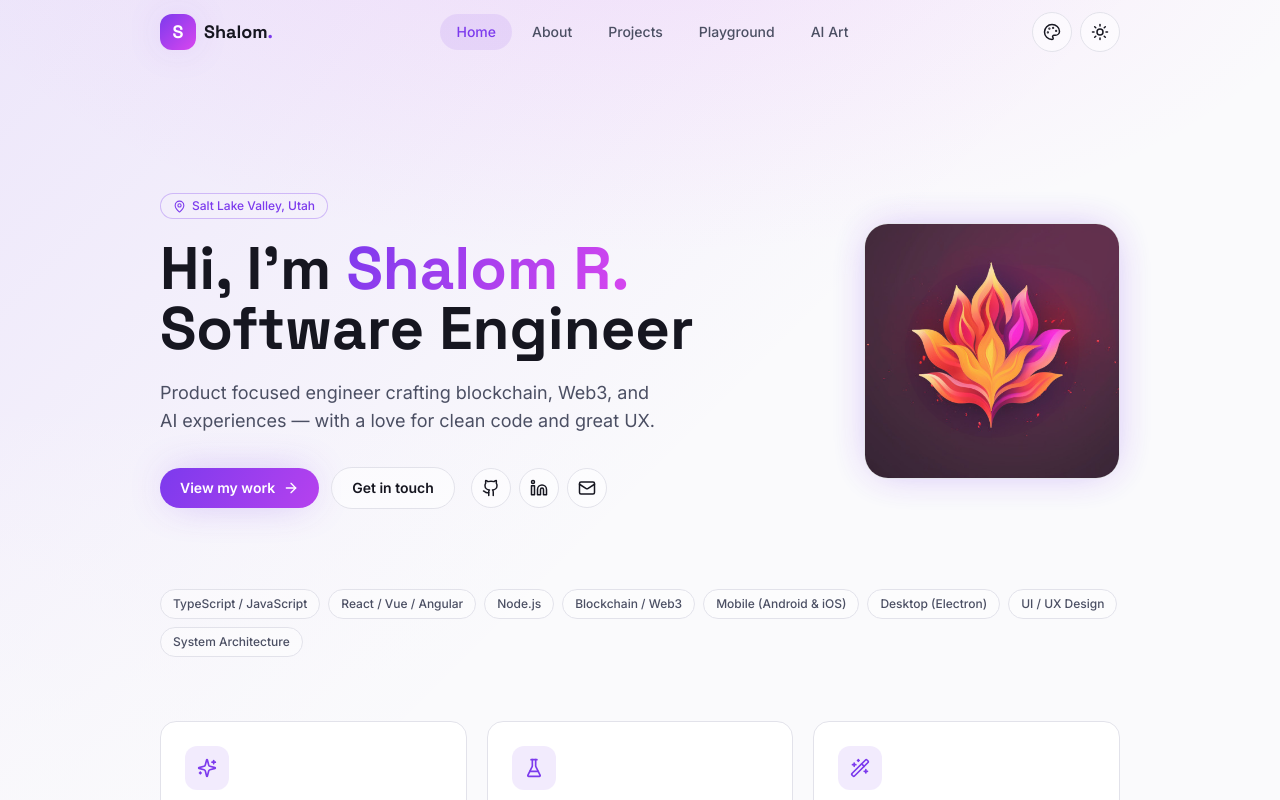
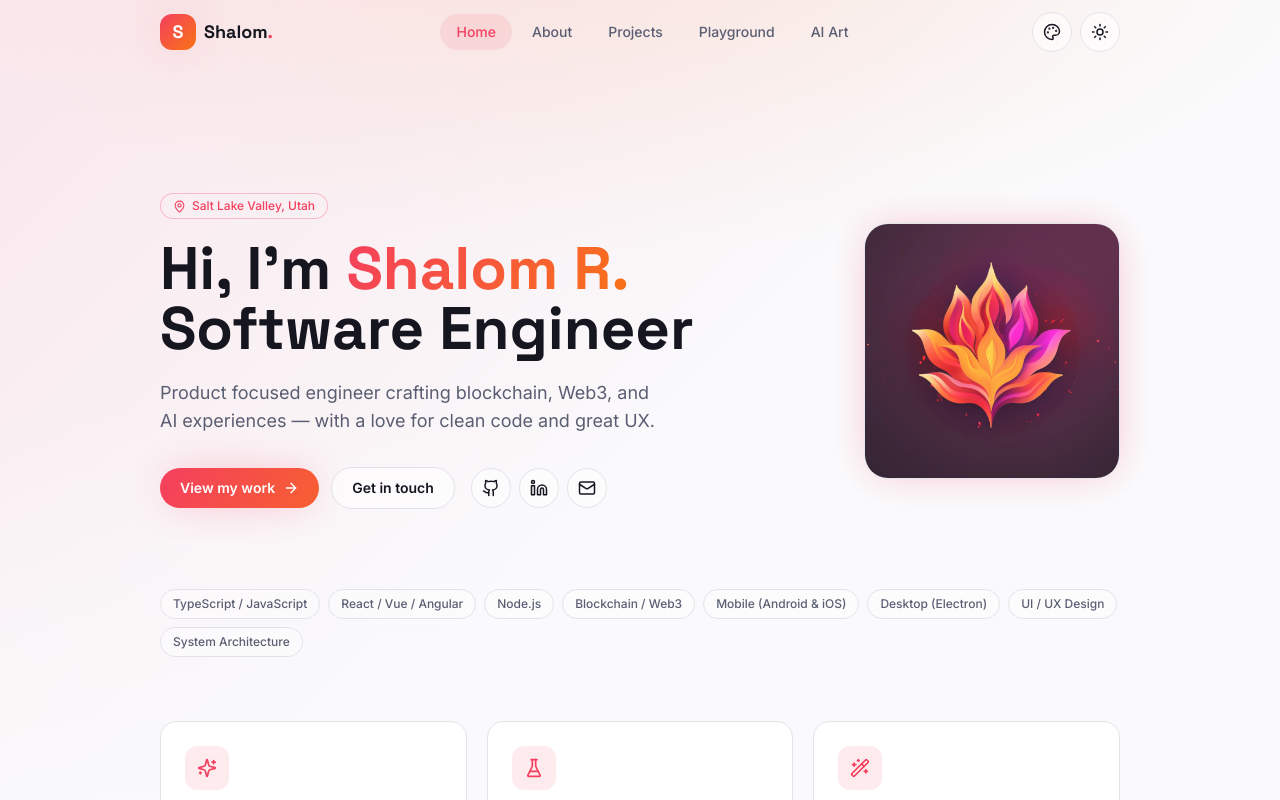
Before and after one commit to shalomthegreat/shalomthegreat.github.io, a React (Vite) app: page / in a window 1280 px wide. Shown: the top 800 px of the page. Built offline with nearby package versions, Linux system fonts and the light colour scheme.

Commit message:
text contrast

```diff
--- a/src/data/content.js
+++ b/src/data/content.js
@@ -39,7 +39,7 @@ export const story = [
   {
     title: 'How I got started',
     period: 'Teenage years',
-    body: "All throughout my teenage years (and even before), I explored the world of Linux software, Windows registry pranks, creating my own Windows themes, upgrading my PC hardware, and building my own websites and small computer applications. Encouraged by good friends, I started learning programming languages — beginning with C and C++ right after high school. My path was derailed by family hardships, so instead of college I steered my time toward a freelancing business, providing local businesses with full-stack web & media solutions using HTML5, jQuery, Angular, and even custom frameworks.",
+    body: "All throughout my early years I explored the world of Linux software, Windows registry pranks, creating my own Windows themes, upgrading my PC hardware, and building my own websites. Encouraged by good friends, I started learning programming languages — beginning with C and C++ during high school. My path was derailed by family hardships, so instead of college I steered my time toward a freelancing business, providing local businesses with full-stack web & media solutions using HTML5, jQuery, Angular, and even custom frameworks.",
   },
   {
     title: 'The adventure begins',
--- a/src/index.css
+++ b/src/index.css
@@ -10,7 +10,7 @@
     --card: 255 255 255;
     --border: 226 226 234;
     --fg: 22 22 32;
-    --muted: 75 79 99;
+    --muted: 90 94 114;
 
     /* accent defaults (overridden per palette below) */
     --accent: 124 58 237;
@@ -26,7 +26,7 @@
     --card: 22 22 34;
     --border: 40 40 56;
     --fg: 237 238 246;
-    --muted: 150 153 174;
+    --muted: 165 168 189;
 
     --accent-soft: 46 26 84;
   }
--- a/src/theme/ThemeContext.jsx
+++ b/src/theme/ThemeContext.jsx
@@ -22,7 +22,7 @@ function readStored() {
 export function ThemeProvider({ children }) {
   const stored = readStored()
   const [mode, setMode] = useState(stored.mode || 'system') // 'light' | 'dark' | 'system'
-  const [accent, setAccent] = useState(stored.accent || 'violet')
+  const [accent, setAccent] = useState(stored.accent || 'sunset')
 
   const applyMode = useCallback((nextMode) => {
     const prefersDark = window.matchMedia('(prefers-color-scheme: dark)').matches
```
